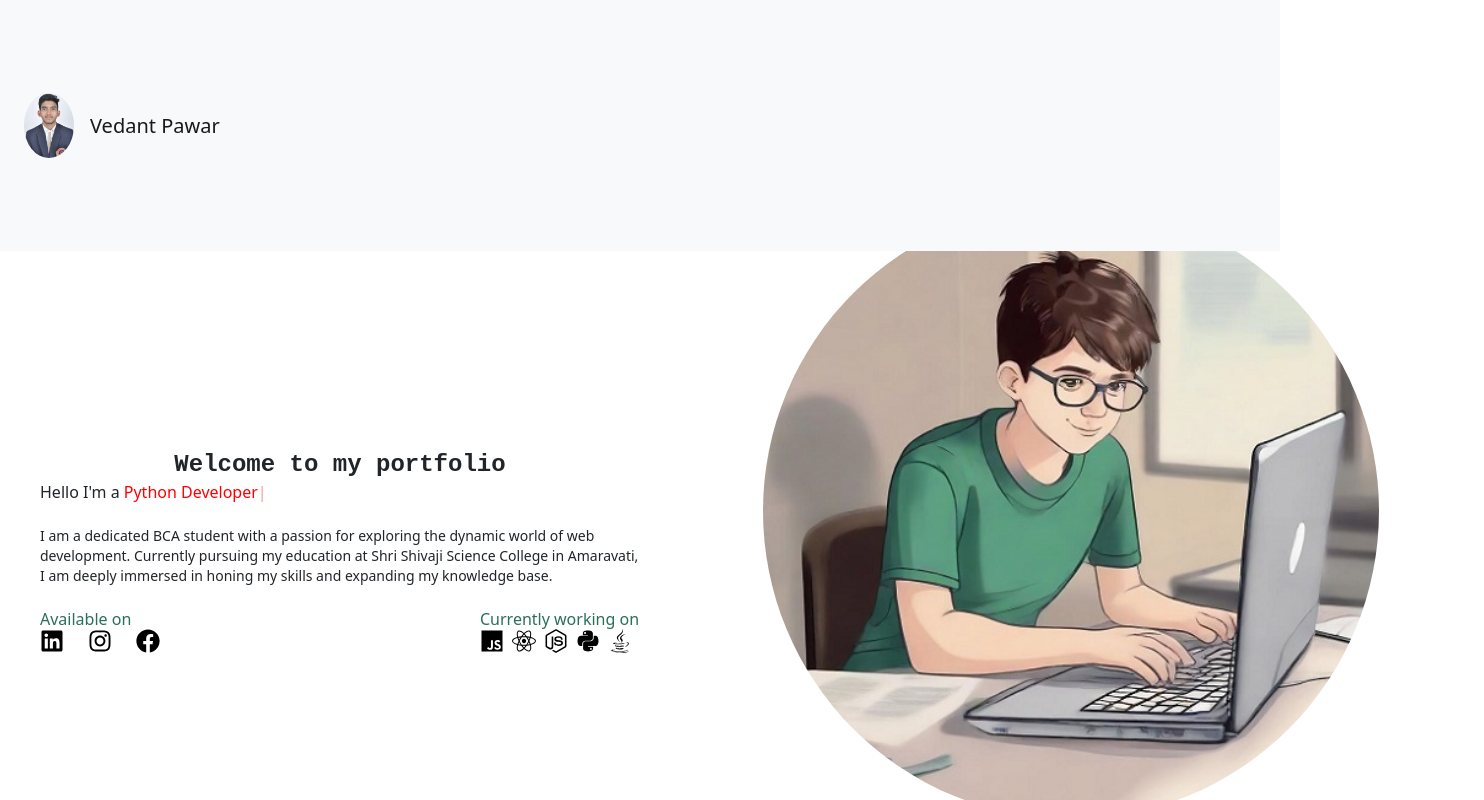
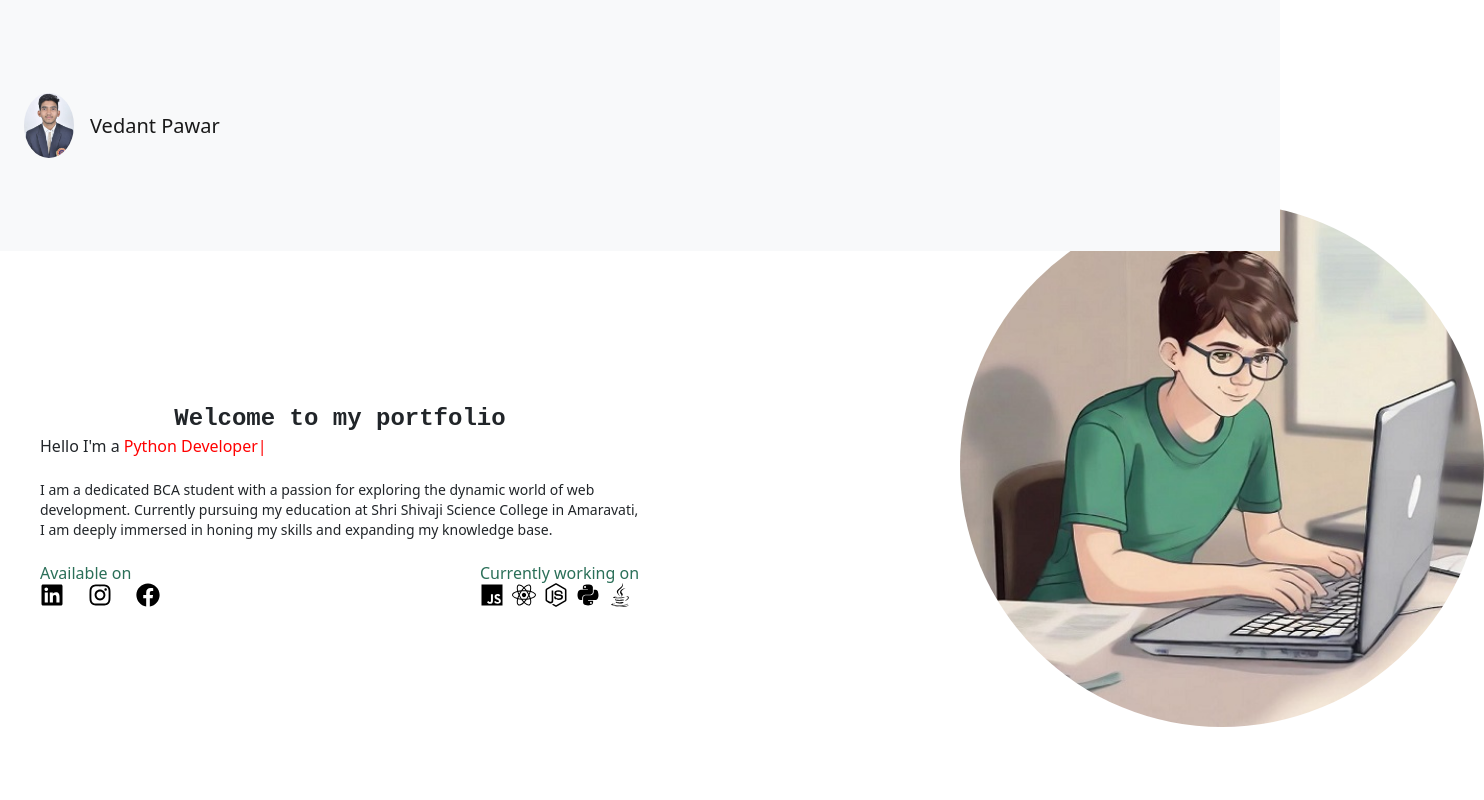
Before and after one commit to Vedant012345/myportfolio, a React (Vite) app: page / in a window 1280 px wide. Shown: the top 800 px of the page, 1484 px wide, since content can reach past the window. Built offline with nearby package versions, Linux system fonts and the light colour scheme.

Commit message:
index.css
img size change

```diff
--- a/src/index.css
+++ b/src/index.css
@@ -34,9 +34,10 @@ justify-content: space-between;
 img.w-full {
     margin-top: 10%;
     /*margin-right: 5%;*/
-    margin-left: 20%;
+    margin-left: 52%;
     margin-bottom: 10%;
     border-radius: 50%;
+    width:85%;
 
 }
 /* image styling */
```
